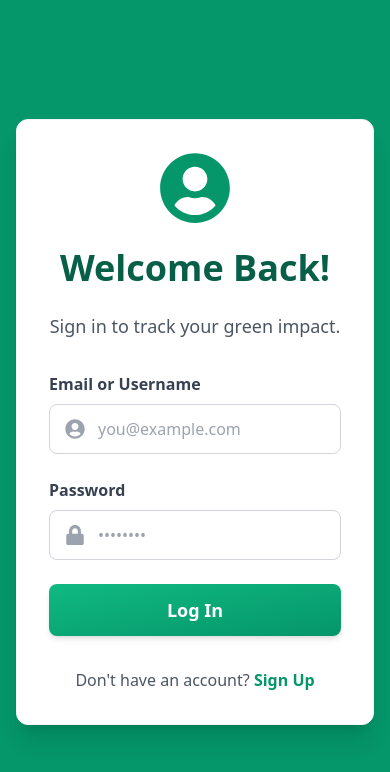
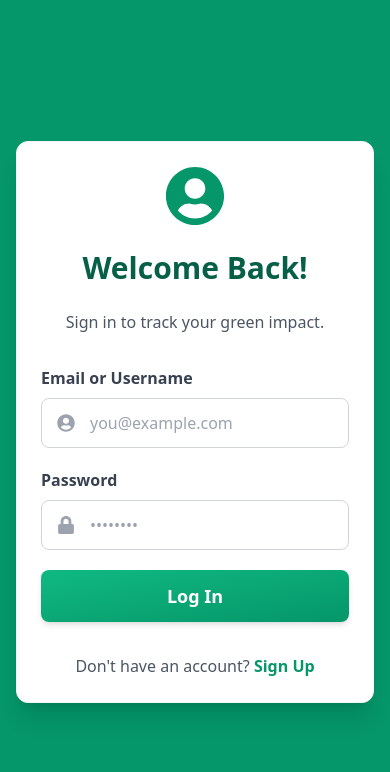
Before and after one commit to parthmishra0601/Greencart-Frontend, a React (Create React App) app: page /login in a window 390 px wide. Shown: the top 772 px of the page. Built offline with nearby package versions, Linux system fonts and the light colour scheme; no server answers.

Commit message:
Update Login.js

```diff
--- a/src/Components/Login.js
+++ b/src/Components/Login.js
@@ -1,4 +1,3 @@
-// src/components/LoginPage.jsx
 import React, { useState } from "react";
 import { FaUserCircle, FaLock } from "react-icons/fa";
 import { useNavigate, Link } from "react-router-dom";
@@ -29,57 +28,74 @@ export default function LoginPage() {
   };
 
   return (
-    <div className="min-h-screen w-screen bg-emerald-600 flex items-center justify-center font-sans p-4">
-      <div className="bg-white p-8 rounded-xl shadow-xl border border-gray-100 w-full max-w-lg">
+    <div className="min-h-screen w-full bg-emerald-600 flex items-center justify-center font-sans p-4 sm:p-6">
+      <div className="bg-white p-6 sm:p-8 rounded-xl shadow-xl border border-gray-100 w-full max-w-md sm:max-w-lg">
         <div className="flex justify-center mb-6">
-          <FaUserCircle className="text-emerald-600 text-7xl" />
+          <FaUserCircle className="text-emerald-600 text-6xl sm:text-7xl" />
         </div>
-        <h2 className="text-4xl font-extrabold text-center text-emerald-800 mb-6">Welcome Back!</h2>
-        <p className="text-lg text-gray-600 text-center mb-8">Sign in to track your green impact.</p>
+        <h2 className="text-3xl sm:text-4xl font-extrabold text-center text-emerald-800 mb-6">
+          Welcome Back!
+        </h2>
+        <p className="text-base sm:text-lg text-gray-600 text-center mb-8">
+          Sign in to track your green impact.
+        </p>
 
-        <form onSubmit={handleLogin} className="space-y-6">
+        <form onSubmit={handleLogin} className="space-y-5 sm:space-y-6">
           <div>
-            <label htmlFor="email" className="block text-gray-700 text-md font-semibold mb-2">
+            <label
+              htmlFor="email"
+              className="block text-gray-700 text-md font-semibold mb-2"
+            >
               Email or Username
             </label>
             <div className="relative">
-              <FaUserCircle className="absolute left-4 top-1/2 -translate-y-1/2 text-gray-400 text-xl" />
+              <FaUserCircle className="absolute left-4 top-1/2 -translate-y-1/2 text-gray-400 text-lg sm:text-xl" />
               <input
                 type="email"
                 id="email"
-                className="w-full pl-12 pr-4 py-3 border border-gray-300 rounded-lg focus:ring-2 focus:ring-emerald-400 focus:border-transparent outline-none text-gray-700"
+                className="w-full pl-12 pr-4 py-3 border border-gray-300 rounded-lg focus:ring-2 focus:ring-emerald-400 focus:border-transparent outline-none text-gray-700 text-base sm:text-lg"
                 placeholder="you@example.com"
                 value={email}
                 onChange={(e) => setEmail(e.target.value)}
                 required
+                autoComplete="email"
               />
             </div>
           </div>
 
           <div>
-            <label htmlFor="password" className="block text-gray-700 text-md font-semibold mb-2">
+            <label
+              htmlFor="password"
+              className="block text-gray-700 text-md font-semibold mb-2"
+            >
               Password
             </label>
             <div className="relative">
-              <FaLock className="absolute left-4 top-1/2 -translate-y-1/2 text-gray-400 text-xl" />
+              <FaLock className="absolute left-4 top-1/2 -translate-y-1/2 text-gray-400 text-lg sm:text-xl" />
               <input
                 type="password"
                 id="password"
-                className="w-full pl-12 pr-4 py-3 border border-gray-300 rounded-lg focus:ring-2 focus:ring-emerald-400 focus:border-transparent outline-none text-gray-700"
+                className="w-full pl-12 pr-4 py-3 border border-gray-300 rounded-lg focus:ring-2 focus:ring-emerald-400 focus:border-transparent outline-none text-gray-700 text-base sm:text-lg"
                 placeholder="••••••••"
                 value={password}
                 onChange={(e) => setPassword(e.target.value)}
                 required
+                autoComplete="current-password"
               />
             </div>
           </div>
 
-          {error && <p className="text-red-600 text-sm text-center">{error}</p>}
+          {error && (
+            <p className="text-red-600 text-sm text-center" role="alert" aria-live="assertive">
+              {error}
+            </p>
+          )}
 
           <button
             type="submit"
-            className="w-full bg-gradient-to-br from-emerald-500 to-emerald-600 text-white py-3 rounded-lg font-bold text-lg hover:from-emerald-600 hover:to-emerald-700 transition-all duration-300 shadow-md"
+            className="w-full bg-gradient-to-br from-emerald-500 to-emerald-600 text-white py-3 rounded-lg font-bold text-lg hover:from-emerald-600 hover:to-emerald-700 transition-all duration-300 shadow-md disabled:opacity-70 disabled:cursor-not-allowed"
             disabled={loading}
+            aria-busy={loading}
           >
             {loading ? "Logging In..." : "Log In"}
           </button>
@@ -87,7 +103,10 @@ export default function LoginPage() {
 
         <p className="text-center text-gray-600 mt-8 text-md">
           Don't have an account?{" "}
-          <Link to="/signup" className="text-emerald-600 hover:underline font-bold">
+          <Link
+            to="/signup"
+            className="text-emerald-600 hover:underline font-bold"
+          >
             Sign Up
           </Link>
         </p>
```
